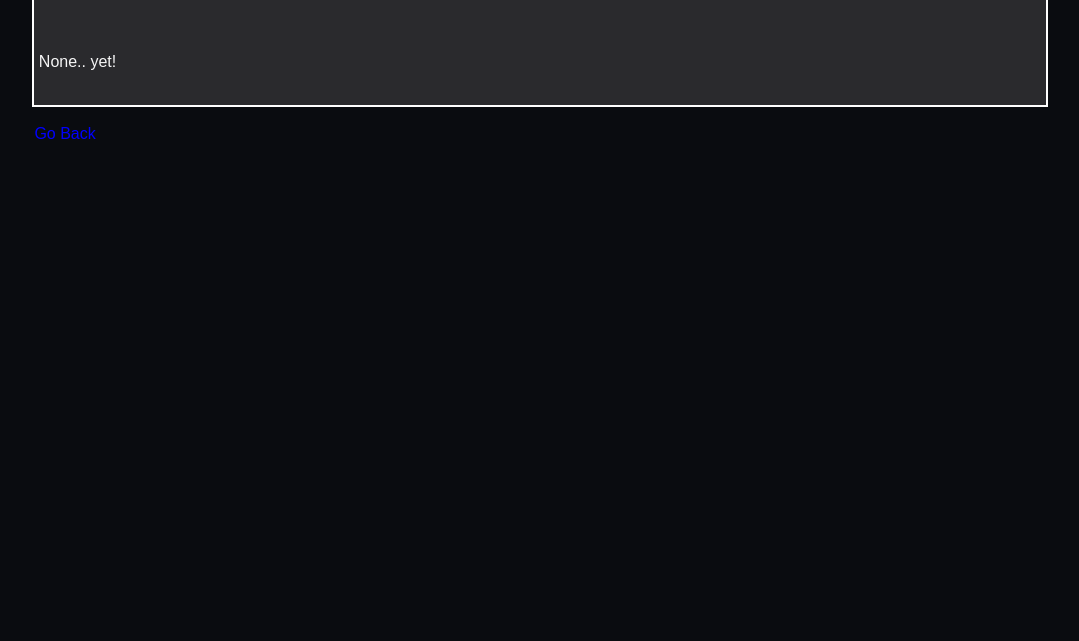
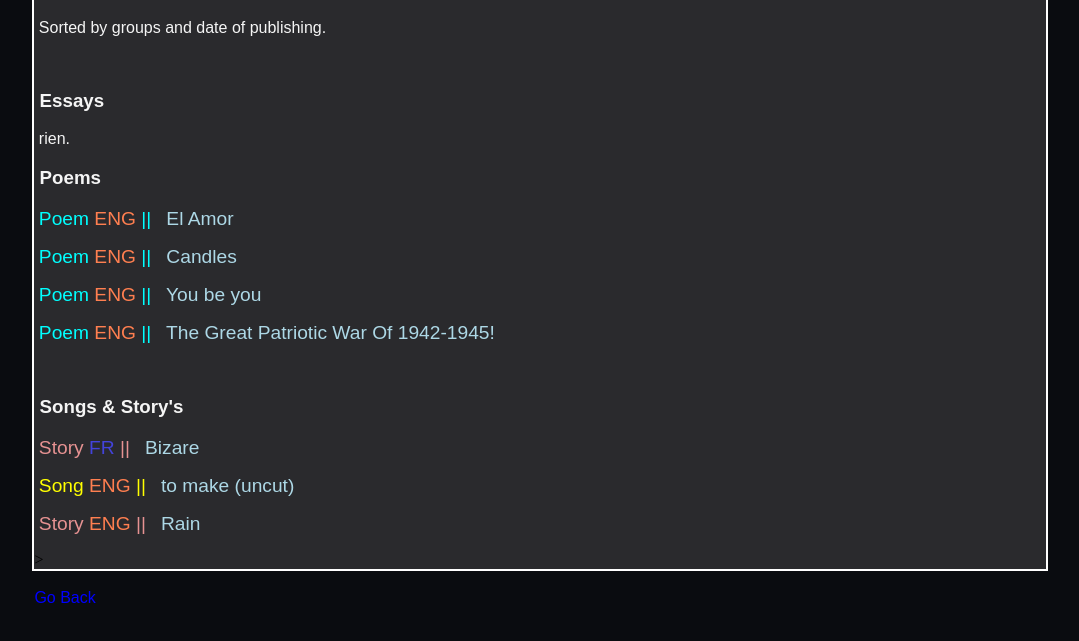
Before and after one commit to AWonkeyTortila/WonkeyWebpage, a plain HTML site: page published/published-papers.html in a window 1280 px wide. Shown: the part 71-712 px from the top of the page, without its empty margins (100-1179 px from the left). Drawn offline with Linux system fonts and the light colour scheme.

Commit message:
quick fixes

```diff
--- a/published/published-papers.html
+++ b/published/published-papers.html
@@ -13,8 +13,45 @@
 <body>
     <div id="CSSStandardsMyAss">
     <h1>&nbsp;Published Papers</h1>
-    <br>
-    <p>&nbsp;None.. yet!</p>
+    <div>
+        <p>
+            &nbsp;Sorted by groups and date of publishing.
+        </p>
+        <br>
+        <!--
+        <p>
+            <span class="phi">Philosphy <span class="eng">ENG</span> ||</span> <a style="font-size: larger; color: lightblue;" href="../published/texte.html">&nbsp; Le Texte</a>
+        </p>
+        -->
+
+        <h3>&nbsp;Essays</h3>
+        <p>&nbsp;rien.</p>
+
+        <h3>&nbsp;Poems</h3>
+        <p>
+            &nbsp;<span class="peom">Poem <span class="eng">ENG</span> ||</span> <a style="font-size: larger; color: lightblue;" href="../published/poem6.html">&nbsp; El Amor</a>
+        </p>
+        <p>
+            &nbsp;<span class="peom">Poem <span class="eng">ENG</span> ||</span> <a style="font-size: larger; color: lightblue;" href="../published/poem5.html">&nbsp; Candles</a>
+        </p>
+        <p>
+            &nbsp;<span class="peom">Poem <span class="eng">ENG</span> ||</span> <a style="font-size: larger; color: lightblue;" href="../published/poem3.html">&nbsp; You be you</a>
+        </p>
+        <p>
+            &nbsp;<span class="peom">Poem <span class="eng">ENG</span> ||</span> <a style="font-size: larger; color: lightblue;" href="../published/poem1.html">&nbsp; The Great Patriotic War Of 1942-1945!</a>
+        </p>
+        <br>
+        <h3>&nbsp;Songs & Story's</h3>
+        <p>
+            &nbsp;<span class="story">Story <span class="fr">FR</span> ||</span> <a style="font-size: larger; color: lightblue;" href="../published/bizzare.html">&nbsp; Bizare</a>
+        </p>
+        <p>
+            &nbsp;<span class="chanson">Song <span class="eng">ENG</span> ||</span> <a style="font-size: larger; color: lightblue;" href="../published/poem4.html">&nbsp; to make (uncut)</a>
+        </p>
+        <p>
+            &nbsp;<span class="story">Story <span class="eng">ENG</span> ||</span> <a style="font-size: larger; color: lightblue;" href="../published/poem2.html">&nbsp; Rain</a>
+        </p>
+    </div>>
     <br>
     </div>
 </body>
```
Also changed, not shown: index.html (+3 -4 lines), images/chimes.png (added).
